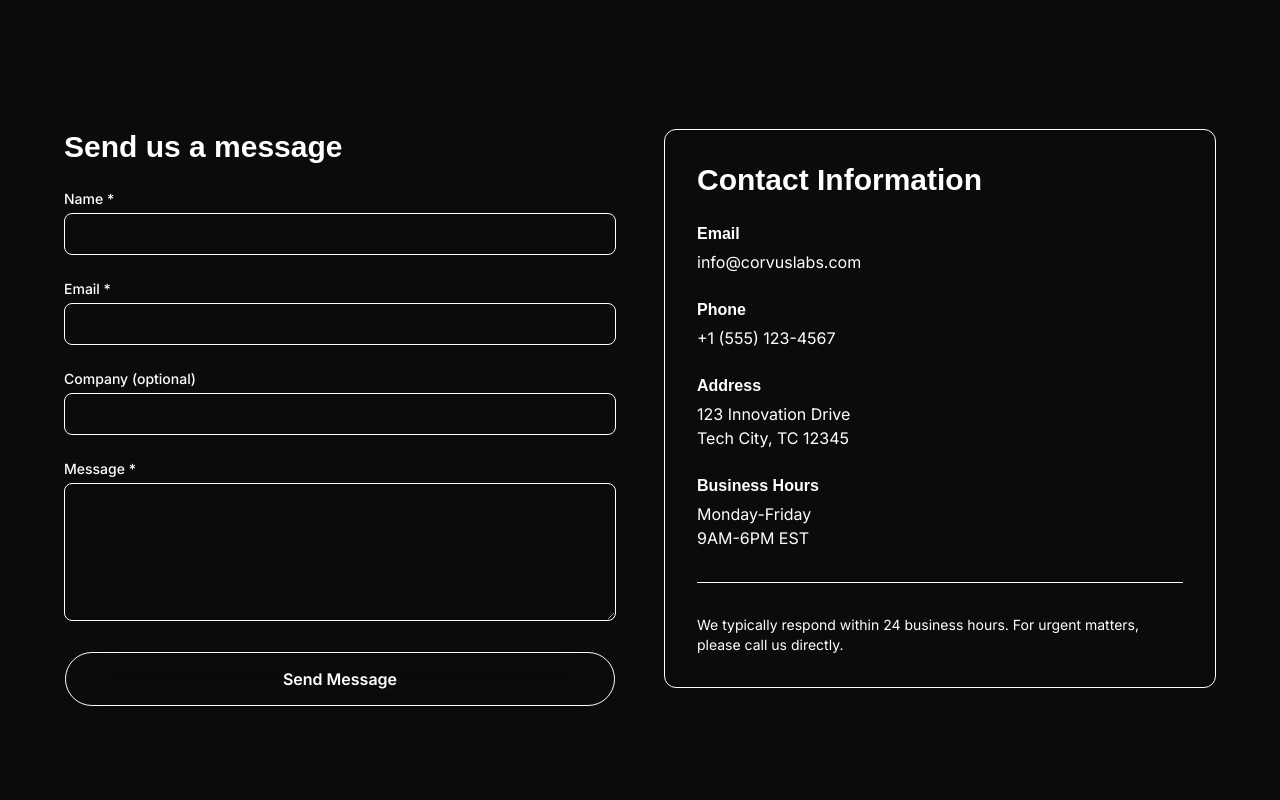
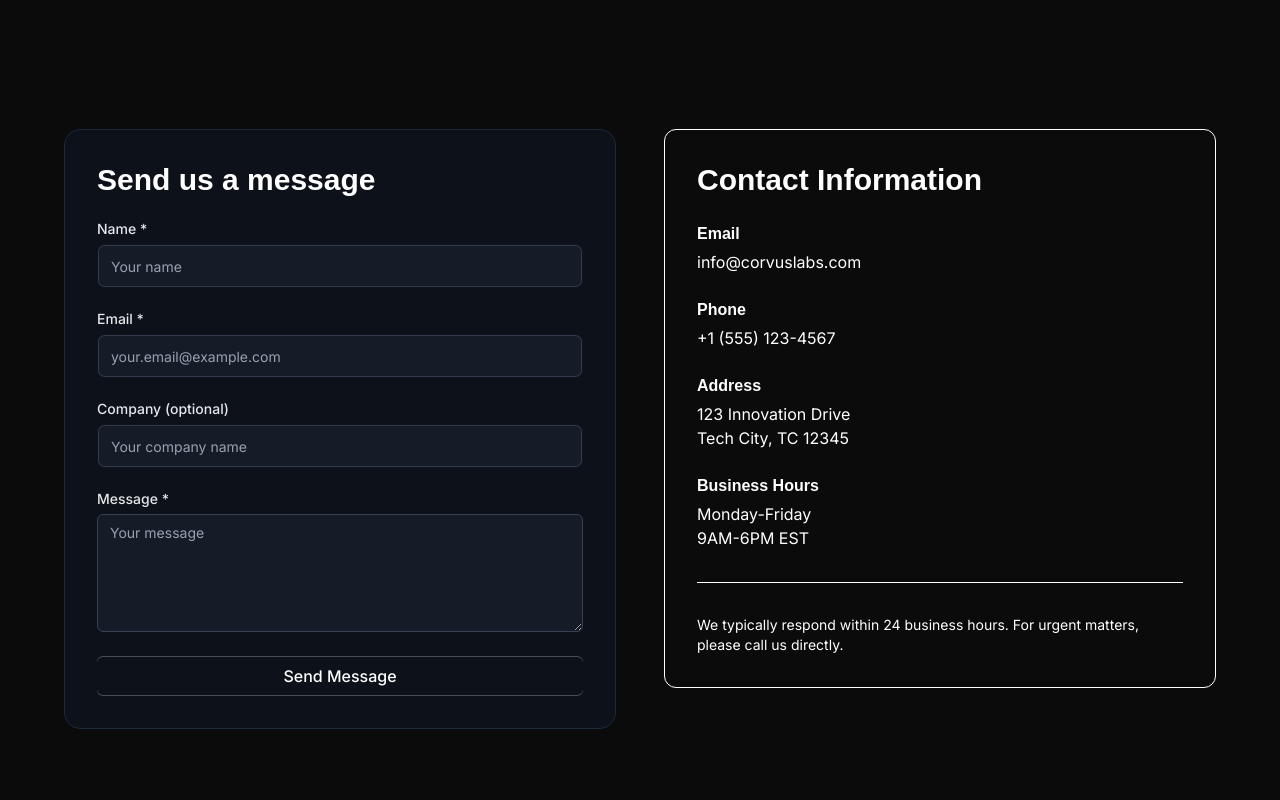
Before and after one commit to ShabeerQWE/CORVUS-Website, a Next.js app: page /contact in a window 1280 px wide. Shown: the part 320-1120 px from the top of the page. Built offline with nearby package versions, Linux system fonts and the light colour scheme.

Commit message:
fixed all minor bugs and updated contact form look and feel

```diff
--- a/app/contact/page.tsx
+++ b/app/contact/page.tsx
@@ -3,17 +3,54 @@
 import { useState } from 'react';
 import { useForm } from 'react-hook-form';
 import { motion } from 'framer-motion';
-import { Button } from '@/components/ui/moving-border';
 import { AnimatedText } from '@/components/AnimatedText';
 import { AnimatedCard } from '@/components/AnimatedCard';
 import { ParallaxSection } from '@/components/ParallaxSection';
-import { AnimatedInput } from '@/components/AnimatedInput';
+import { Input } from '@/components/ui/input';
+import { Label } from '@/components/ui/label';
+import { cn } from '@/lib/utils';
+
+// Component for input field containers
+const LabelInputContainer = ({
+  children,
+  className,
+}: {
+  children: React.ReactNode;
+  className?: string;
+}) => {
+  return <div className={cn("relative flex w-full flex-col space-y-2", className)}>{children}</div>;
+};
+
+// Animation variants
+const fadeInUp = {
+  initial: { opacity: 0, y: 20 },
+  animate: { opacity: 1, y: 0 },
+  transition: { duration: 0.6 }
+};
+
+const staggerChildren = {
+  animate: {
+    transition: {
+      delayChildren: 0.4,
+      staggerChildren: 0.1
+    }
+  }
+};
 
 type FormData = {
   name: string;
   email: string;
   company?: string;
   message: string;
+};
+
+const BottomGradient = () => {
+  return (
+    <>
+      <span className="absolute inset-x-0 -bottom-px block h-px w-full bg-gradient-to-r from-transparent via-cyan-500 to-transparent opacity-0 transition duration-500 group-hover/btn:opacity-100" />
+      <span className="absolute inset-x-10 -bottom-px mx-auto block h-px w-1/2 bg-gradient-to-r from-transparent via-indigo-500 to-transparent opacity-0 blur-sm transition duration-500 group-hover/btn:opacity-100" />
+    </>
+  );
 };
 
 export default function ContactPage() {
@@ -58,20 +95,6 @@ export default function ContactPage() {
       console.error('Error sending message:', err);
     } finally {
       setIsLoading(false);
-    }
-  };
-
-  const fadeInUp = {
-    initial: { opacity: 0, y: 20 },
-    animate: { opacity: 1, y: 0 },
-    transition: { duration: 0.6 }
-  };
-
-  const staggerChildren = {
-    animate: {
-      transition: {
-        staggerChildren: 0.1
-      }
     }
   };
 
@@ -128,86 +151,128 @@ export default function ContactPage() {
           <div className="grid grid-cols-1 lg:grid-cols-2 gap-12 max-w-6xl mx-auto">
             {/* Left Column - Contact Form */}
             <AnimatedCard delay={0.1}>
-              <div>
-                <h2 className="text-3xl font-bold mb-6">Send us a message</h2>
+              <div className="relative shadow-input rounded-none bg-gray-900/50 backdrop-blur-sm border border-gray-800 p-4 md:rounded-2xl md:p-8 dark:bg-black">
+                <h2 className="text-3xl font-bold mb-6 text-white">Send us a message</h2>
 
                 {/* Status Messages */}
                 {showSuccess && (
-                  <motion.div
-                    initial={{ opacity: 0, y: -10 }}
-                    animate={{ opacity: 1, y: 0 }}
-                    className="bg-accent-green/20 border border-accent-green text-accent-green px-4 py-3 rounded-lg mb-6"
-                  >
+                  <div className="bg-accent-green/20 border border-accent-green text-accent-green px-4 py-3 rounded-lg mb-6">
                     Thank you for your message! We'll get back to you soon.
-                  </motion.div>
+                  </div>
                 )}
 
                 {error && (
-                  <motion.div
-                    initial={{ opacity: 0, y: -10 }}
-                    animate={{ opacity: 1, y: 0 }}
-                    className="bg-red-500/20 border border-red-500 text-red-500 px-4 py-3 rounded-lg mb-6"
-                  >
+                  <div className="bg-red-500/20 border border-red-500 text-red-500 px-4 py-3 rounded-lg mb-6">
                     {error}
-                  </motion.div>
+                  </div>
                 )}
 
                 <form onSubmit={handleSubmit(onSubmit)} className="space-y-6">
                   {/* Name Field */}
-                <AnimatedInput
-                  label="Name *"
+                  <LabelInputContainer>
+                    <Label htmlFor="name">Name *</Label>
+                    <Input
+                      id="name"
                       type="text"
-                  id="name"
-                  {...register('name', { required: 'Name is required' })}
-                  error={errors.name?.message}
+                      placeholder="Your name"
+                      {...register('name', {
+                        required: 'Name is required',
+                        minLength: { value: 2, message: 'Name must be at least 2 characters' },
+                        maxLength: { value: 50, message: 'Name must be less than 50 characters' }
+                      })}
+                      className={cn(
+                        "bg-gray-800/50 border border-gray-700",
+                        errors.name && "border-red-500"
+                      )}
                     />
+                    {errors.name && (
+                      <span className="text-sm text-red-500">{errors.name.message}</span>
+                    )}
+                  </LabelInputContainer>
 
                   {/* Email Field */}
-                <AnimatedInput
-                  label="Email *"
+                  <LabelInputContainer>
+                    <Label htmlFor="email">Email *</Label>
+                    <Input
+                      id="email"
                       type="email"
-                  id="email"
+                      placeholder="your.email@example.com"
                       {...register('email', {
                         required: 'Email is required',
                         pattern: {
                           value: /^[A-Z0-9._%+-]+@[A-Z0-9.-]+\.[A-Z]{2,}$/i,
-                      message: 'Invalid email address'
-                    }
+                          message: 'Please enter a valid email address'
+                        },
+                        maxLength: { value: 100, message: 'Email must be less than 100 characters' }
                       })}
-                  error={errors.email?.message}
+                      className={cn(
+                        "bg-gray-800/50 border border-gray-700",
+                        errors.email && "border-red-500"
+                      )}
                     />
+                    {errors.email && (
+                      <span className="text-sm text-red-500">{errors.email.message}</span>
+                    )}
+                  </LabelInputContainer>
 
                   {/* Company Field */}
-                <AnimatedInput
-                  label="Company (optional)"
+                  <LabelInputContainer>
+                    <Label htmlFor="company">Company (optional)</Label>
+                    <Input
+                      id="company"
                       type="text"
-                  id="company"
-                  {...register('company')}
+                      placeholder="Your company name"
+                      {...register('company', {
+                        maxLength: { value: 100, message: 'Company name must be less than 100 characters' }
+                      })}
+                      className="bg-gray-800/50 border border-gray-700"
                     />
+                    {errors.company && (
+                      <span className="text-sm text-red-500">{errors.company.message}</span>
+                    )}
+                  </LabelInputContainer>
 
                   {/* Message Field */}
-                <AnimatedInput
-                  label="Message *"
-                  textarea
+                  <LabelInputContainer>
+                    <Label htmlFor="message">Message *</Label>
+                    <textarea
                       id="message"
                       rows={5}
-                  {...register('message', { required: 'Message is required' })}
-                  error={errors.message?.message}
+                      placeholder="Your message"
+                      {...register('message', {
+                        required: 'Message is required',
+                        minLength: { value: 10, message: 'Message must be at least 10 characters' },
+                        maxLength: { value: 1000, message: 'Message must be less than 1000 characters' }
+                      })}
+                      className={cn(
+                        "flex w-full rounded-md border bg-gray-800/50 border-gray-700 px-3 py-2 text-sm ring-offset-background placeholder:text-gray-400 focus-visible:outline-none focus-visible:ring-2 focus-visible:ring-ring focus-visible:ring-offset-2 disabled:cursor-not-allowed disabled:opacity-50",
+                        errors.message && "border-red-500"
+                      )}
                     />
+                    {errors.message && (
+                      <span className="text-sm text-red-500">{errors.message.message}</span>
+                    )}
+                  </LabelInputContainer>
 
                   {/* Submit Button */}
-                <Button
+                  <div className="relative">
+                    <motion.button
                       type="submit"
-                  containerClassName="w-full h-14 hover:scale-[1.02] transition-transform duration-200"
-                  className={`bg-accent-blue hover:bg-accent-purple text-white font-semibold text-base transition-all duration-300 ${
-                    isLoading ? 'opacity-50 cursor-not-allowed' : ''
-                  }`}
-                  borderClassName="bg-[radial-gradient(var(--accent-blue-light)_40%,transparent_60%)]"
-                  duration={4000}
+                      className={cn(
+                        "group/btn relative block h-10 w-full rounded-md bg-gradient-to-br from-accent-blue to-accent-purple font-medium text-white",
+                        "shadow-[0px_1px_0px_0px_#ffffff40_inset,0px_-1px_0px_0px_#ffffff40_inset]",
+                        "transition-all duration-300 ease-out",
+                        "hover:shadow-[0px_0px_20px_0px_#6366f1]",
+                        isLoading && "opacity-50 cursor-not-allowed"
+                      )}
                       disabled={isLoading}
+                      whileHover={{ scale: 1.02 }}
+                      whileTap={{ scale: 0.98 }}
                     >
                       {isLoading ? 'Sending...' : 'Send Message'}
-                </Button>
+                      <BottomGradient />
+                    </motion.button>
+                  </div>
                 </form>
               </div>
             </AnimatedCard>
@@ -215,9 +280,9 @@ export default function ContactPage() {
             {/* Right Column - Contact Information */}
             <AnimatedCard delay={0.2}>
               <motion.div
-              initial={{ opacity: 0, x: 20 }}
-              animate={{ opacity: 1, x: 0 }}
-              transition={{ duration: 0.6, delay: 0.4 }}
+                variants={fadeInUp}
+                initial="initial"
+                animate="animate"
                 className="bg-bg-black border border-border-gray p-8 rounded-xl hover:border-accent-purple transition-all duration-300"
               >
                 <h2 className="text-3xl font-bold mb-6">Contact Information</h2>
@@ -227,6 +292,7 @@ export default function ContactPage() {
                   variants={staggerChildren}
                   initial="initial"
                   animate="animate"
+                  layout
                 >
                   {/* Email */}
                   <motion.div variants={fadeInUp}>
--- a/app/globals.css
+++ b/app/globals.css
@@ -105,13 +105,16 @@ nav {
 @supports not (mask-composite: intersect) {
   .glow::after {
     -webkit-mask-composite: source-in !important;
+    mask-composite: intersect !important;
   }
 }
 
 /* Additional webkit support for mask properties */
 .glow::after {
   -webkit-mask-clip: padding-box, border-box;
+  mask-clip: padding-box, border-box;
   -webkit-mask-image: linear-gradient(#0000,#0000),conic-gradient(from calc((var(--start) - var(--spread)) * 1deg), #00000000 0deg, #fff, #00000000 calc(var(--spread) * 2deg));
+  mask-image: linear-gradient(#0000,#0000),conic-gradient(from calc((var(--start) - var(--spread)) * 1deg), #00000000 0deg, #fff, #00000000 calc(var(--spread) * 2deg));
 }
 
 /* Custom scrollbar */
--- /dev/null
+++ b/components/ui/input.tsx
@@ -0,0 +1,51 @@
+"use client"
+import * as React from "react"
+import { cn } from "@/lib/utils"
+import { useMotionTemplate, useMotionValue, motion } from "framer-motion"
+
+export interface InputProps extends React.InputHTMLAttributes<HTMLInputElement> {}
+
+const Input = React.forwardRef<HTMLInputElement, InputProps>(({ className, type, ...props }, ref) => {
+  const radius = 100 // change this to increase the radius of the hover effect
+  const [visible, setVisible] = React.useState(false)
+
+  const mouseX = useMotionValue(0)
+  const mouseY = useMotionValue(0)
+
+  function handleMouseMove({ currentTarget, clientX, clientY }: any) {
+    const { left, top } = currentTarget.getBoundingClientRect()
+
+    mouseX.set(clientX - left)
+    mouseY.set(clientY - top)
+  }
+  return (
+    <motion.div
+      style={{
+        background: useMotionTemplate`
+        radial-gradient(
+          ${visible ? radius + "px" : "0px"} circle at ${mouseX}px ${mouseY}px,
+          #3b82f6,
+          transparent 80%
+        )
+      `,
+      }}
+      onMouseMove={handleMouseMove}
+      onMouseEnter={() => setVisible(true)}
+      onMouseLeave={() => setVisible(false)}
+      className="group/input relative rounded-lg p-[2px] transition duration-300"
+    >
+      <input
+        type={type}
+        className={cn(
+          `shadow-input dark:placeholder-text-neutral-600 flex h-10 w-full rounded-md border-none bg-gray-800/50 border border-gray-700 px-3 py-2 text-sm text-white transition duration-400 group-hover/input:shadow-none file:border-0 file:bg-transparent file:text-sm file:font-medium placeholder:text-gray-400 focus-visible:ring-[2px] focus-visible:ring-blue-500 focus-visible:outline-none disabled:cursor-not-allowed disabled:opacity-50 dark:bg-zinc-800 dark:text-white shadow-[0px_0px_1px_1px_#374151] dark:focus-visible:ring-blue-400`,
+          className,
+        )}
+        ref={ref}
+        {...props}
+      />
+    </motion.div>
+  )
+})
+Input.displayName = "Input"
+
+export { Input }
--- /dev/null
+++ b/components/ui/label.tsx
@@ -0,0 +1,22 @@
+"use client"
+import * as React from "react"
+import * as LabelPrimitive from "@radix-ui/react-label"
+
+import { cn } from "@/lib/utils"
+
+const Label = React.forwardRef<
+  React.ElementRef<typeof LabelPrimitive.Root>,
+  React.ComponentPropsWithoutRef<typeof LabelPrimitive.Root>
+>(({ className, ...props }, ref) => (
+  <LabelPrimitive.Root
+    ref={ref}
+    className={cn(
+      "text-sm font-medium text-gray-200 leading-none peer-disabled:cursor-not-allowed peer-disabled:opacity-70",
+      className,
+    )}
+    {...props}
+  />
+))
+Label.displayName = LabelPrimitive.Root.displayName
+
+export { Label }
--- a/package.json
+++ b/package.json
@@ -10,6 +10,7 @@
     "type-check": "tsc --noEmit"
   },
   "dependencies": {
+    "@radix-ui/react-label": "^2.1.7",
     "@react-icons/all-files": "^4.1.0",
     "@react-three/fiber": "^9.2.0",
     "clsx": "^2.1.1",
```
Also changed, not shown: components/ui/hover-border-gradient.tsx (+5 -5 lines), components/ui/moving-border.tsx (+7 -6 lines), 1 other file (tests, documents, lock files or other folders). Lines whose indentation alone changed are shown as unchanged.
